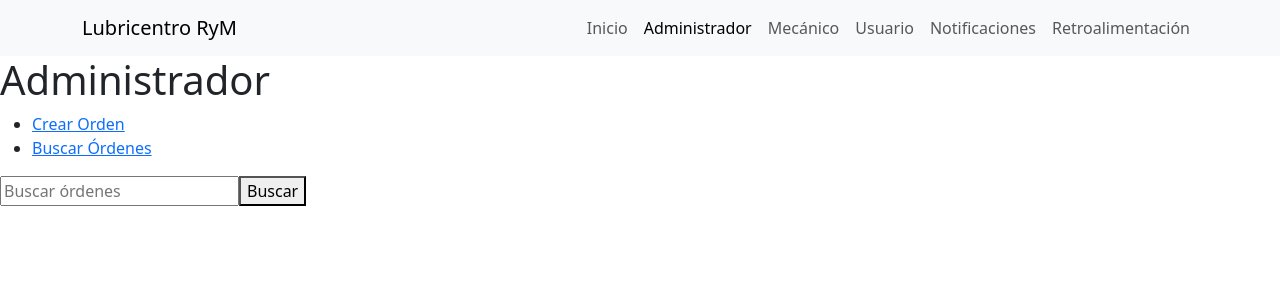
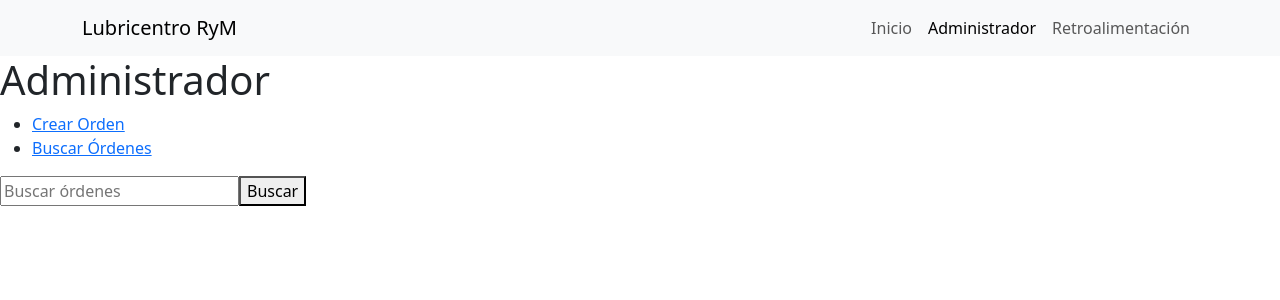
Before and after one commit to bacosta30762/ProyectoFinalFidelitas, a React (Create React App) app in the folder web-page-lubricentro/: page /admin/buscar in a window 1280 px wide. Shown: the top 300 px of the page. Built offline with nearby package versions, Linux system fonts and the light colour scheme.

Commit message:
Movimiento de modulos
Mover modulos a respectivos repositorios

```diff
--- a/web-page-lubricentro/package.json
+++ b/web-page-lubricentro/package.json
@@ -3,17 +3,21 @@
   "version": "0.1.0",
   "private": true,
   "dependencies": {
+    "@react-pdf/renderer": "^3.4.4",
     "@testing-library/jest-dom": "^5.17.0",
     "@testing-library/react": "^13.4.0",
     "@testing-library/user-event": "^13.5.0",
     "axios": "^1.7.3",
     "bootstrap": "^5.3.3",
+    "file-saver": "^2.0.5",
     "react": "^18.3.1",
     "react-bootstrap": "^2.10.4",
+    "react-csv": "^2.2.2",
     "react-dom": "^18.3.1",
     "react-router-dom": "^6.26.0",
     "react-scripts": "5.0.1",
-    "web-vitals": "^2.1.4"
+    "web-vitals": "^2.1.4",
+    "xlsx": "^0.18.5"
   },
   "scripts": {
     "start": "react-scripts start",
--- a/web-page-lubricentro/src/components/Login/header.js
+++ b/web-page-lubricentro/src/components/Login/header.js
@@ -20,15 +20,6 @@ export default function AppHeader() {
             <Nav.Link as={NavLink} to="/admin">
               Administrador
             </Nav.Link>
-            <Nav.Link as={NavLink} to="/mechanic">
-              Mecánico
-            </Nav.Link>
-            <Nav.Link as={NavLink} to="/user">
-              Usuario
-            </Nav.Link>
-            <Nav.Link as={NavLink} to="/notifications">
-              Notificaciones
-            </Nav.Link>
             <Nav.Link as={NavLink} to="/feedback">
               Retroalimentación
             </Nav.Link>
```
Also changed, not shown: web-page-lubricentro/src/pages/AdminNotificationsPage.jsx (+29 -14 lines), 1 other file (tests, documents, lock files or other folders).
